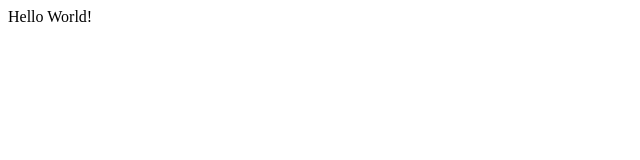
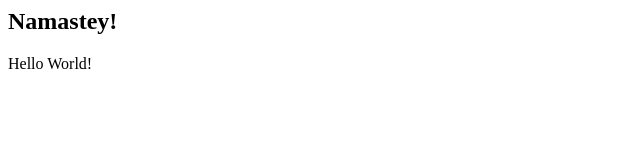
Before and after one commit to Priyanshu1257/My-1st-repository, a plain HTML site: page index.html in a window 1280 px wide. Shown: the whole page, without its empty margins (0-640 px from the left). Drawn offline with Linux system fonts and the light colour scheme.

Commit message:
add headingr

```diff
--- a/index.html
+++ b/index.html
@@ -1 +1,2 @@
+<h2>Namastey!</h2>
 <p>Hello World!</p>
```
Also changed, not shown: 1 other file.
